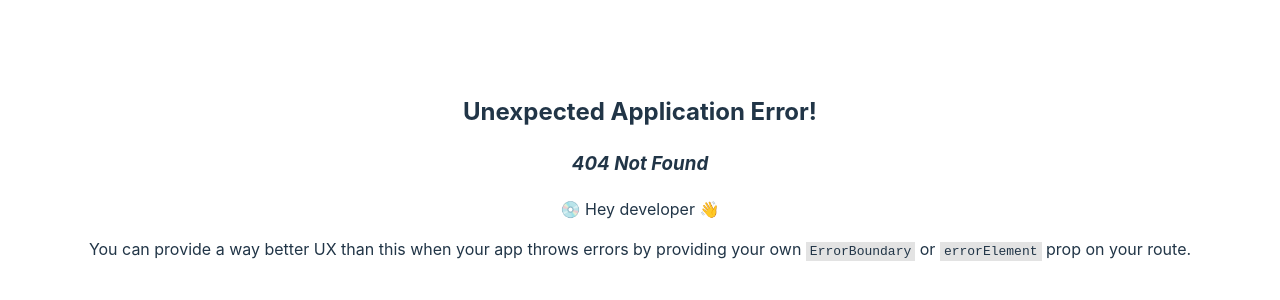
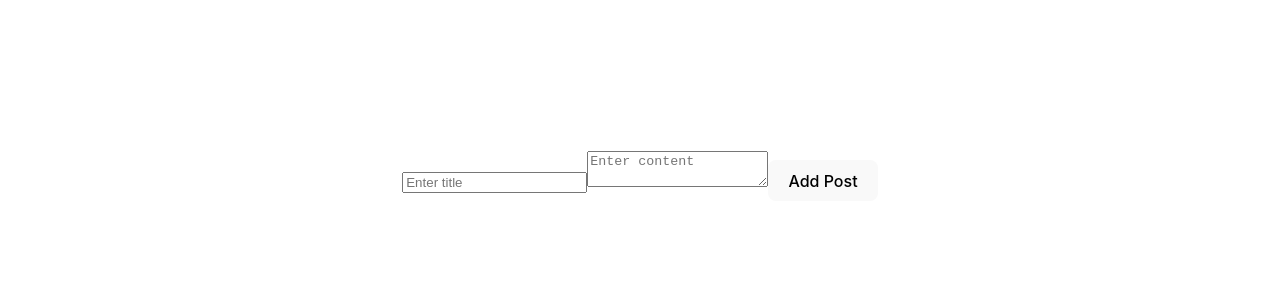
Before and after one commit to theonlineaid/react-query-testing, a React (Vite) app: page /post in a window 1280 px wide. Before the commit this address had no page. Shown: the part 224-524 px from the top of the page. Built offline with nearby package versions, Linux system fonts and the light colour scheme.

Commit message:
Add mutaion but not work issue[01]

```diff
--- /dev/null
+++ b/src/components/NewPostForm.jsx
@@ -0,0 +1,67 @@
+import React, { useState } from 'react';
+import { useMutation } from '@tanstack/react-query';
+// import { addNewPost } from '../fetch';
+
+
+export default function NewPostForm() {
+    const [title, setTitle] = useState('');
+    const [description, setDescription] = useState('');
+
+    const {mutation, isLoading} = useMutation({
+        mutationFn: async (formData) => {
+            const res = await fetch('https://dummyjson.com/products/add', {
+                method: 'POST',
+                headers: {
+                    'Content-Type': 'application/json',
+                },
+                body: JSON.stringify(formData),
+            });
+            const data = await res.json();
+            return data.products;
+        },
+        onError: (error) => {
+            console.error('Error adding new post:', error);
+        },
+        onSuccess: () => {
+            // Clear input fields after successful submission
+            setTitle('');
+            setDescription('');
+        },
+    });
+
+    const handleSubmit = async (event) => {
+        event.preventDefault();
+        // Check if title and description are not empty
+        if (title.trim() !== '' && description.trim() !== '') {
+            try {
+                await  mutation.mutate({ title, description });
+                // Clear input fields after successful submission
+                setTitle('');
+                setDescription('');
+            } catch (error) {
+                console.error('Error adding new post:', error);
+            }
+        } else {
+            alert('Please enter title and description.');
+        }
+    };
+
+    return (
+        <form onSubmit={handleSubmit}>
+            <input
+                type='text'
+                placeholder='Enter title'
+                value={title}
+                onChange={(e) => setTitle(e.target.value)}
+            />
+            <textarea
+                placeholder='Enter content'
+                value={description}
+                onChange={(e) => setDescription(e.target.value)}
+            />
+            <button type='submit' disabled={isLoading}>
+                {isLoading ? 'Adding...' : 'Add Post'}
+            </button>
+        </form>
+    );
+}
--- a/src/fetch.js
+++ b/src/fetch.js
@@ -17,3 +17,16 @@ export const searchQuery = async function (query) {
     const data = await res.json()
     return data.products;
 }
+
+
+export const addNewPost = async (postData) => {
+    const res = await fetch('https://dummyjson.com/products/add', {
+        method: 'POST',
+        headers: {
+            'Content-Type': 'application/json',
+        },
+        body: JSON.stringify(postData),
+    });
+    const data = await res.json();
+    return data.products;
+};
--- a/src/main.jsx
+++ b/src/main.jsx
@@ -18,6 +18,7 @@ import { ReactQueryDevtools } from '@tanstack/react-query-devtools'
 import Home from './page/Home.jsx';
 import ProductDetails from './page/ProductDetails.jsx';
 import SearchQuery from './page/SearchQuery.jsx';
+import Post from './page/Post.jsx';
 
 
 const queryClient = new QueryClient()
@@ -27,6 +28,11 @@ const router = createBrowserRouter([
   {
     path: "/",
     element: <Home />,
+  },
+
+  {
+    path: "/post",
+    element: <Post />,
   },
 
   {
--- /dev/null
+++ b/src/page/Post.jsx
@@ -0,0 +1,10 @@
+import React from 'react'
+import NewPostForm from '../components/NewPostForm'
+
+export default function Post() {
+    return (
+        <div>
+            <NewPostForm />
+        </div>
+    )
+}
```
